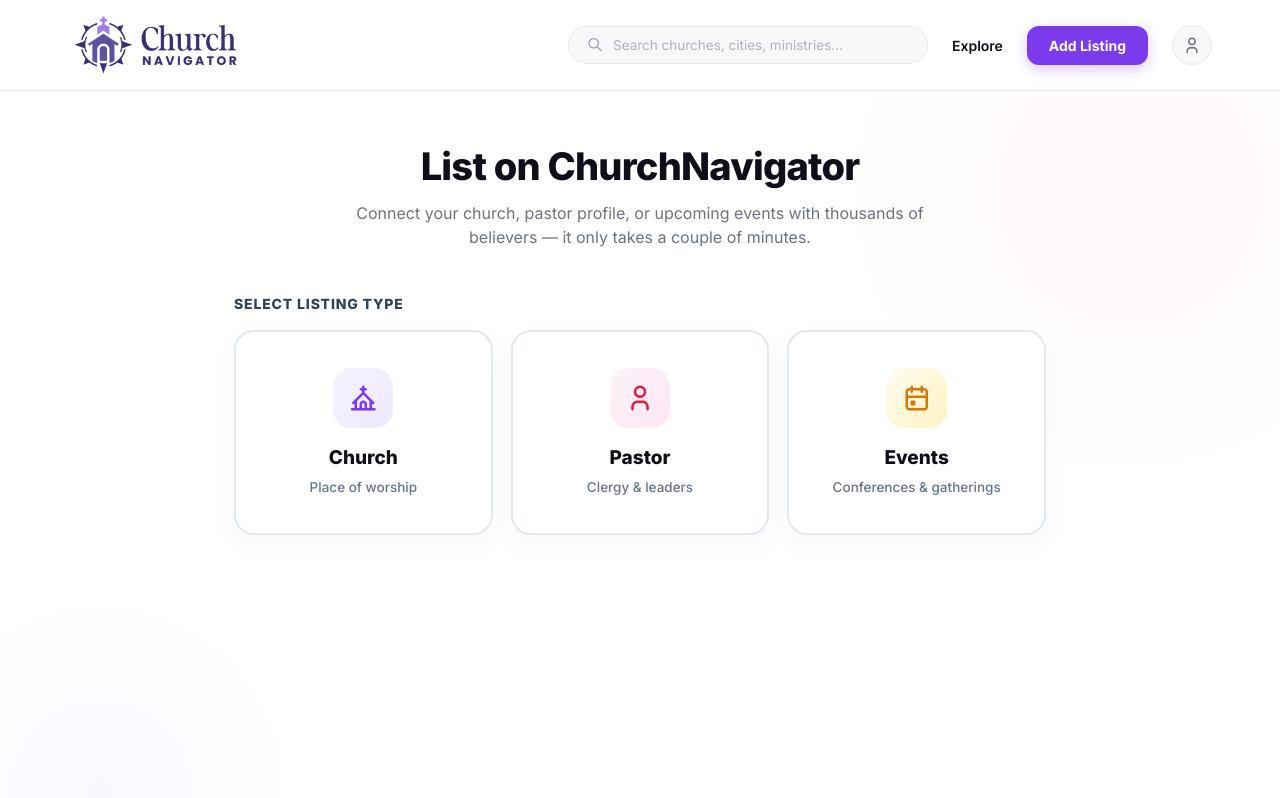
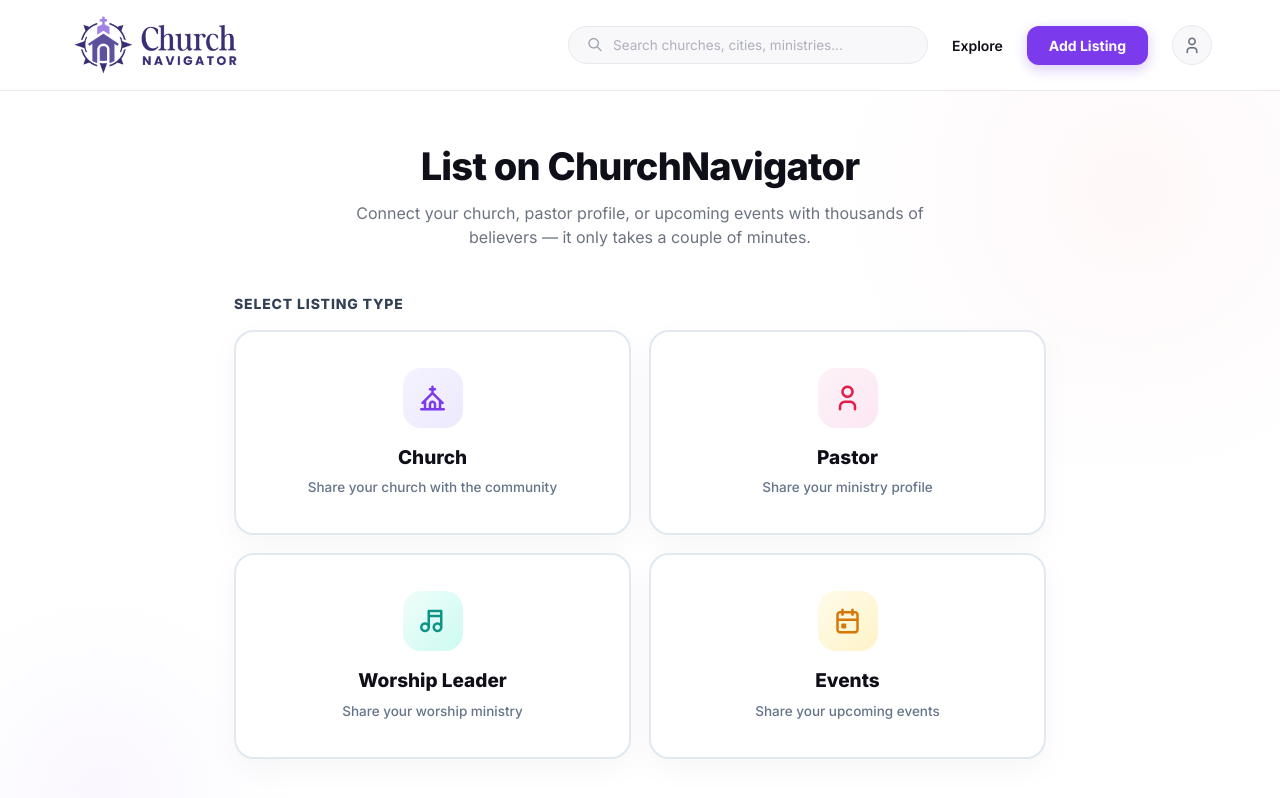
Before and after one commit to connectchurchnavigator/new, a Next.js app: page /add-listing in a window 1280 px wide. Shown: the top 798 px of the page. Built offline with nearby package versions, Linux system fonts and the light colour scheme; no server answers.

Commit message:
updated the issues

```diff
--- a/src/app/add-listing/[step]/page.tsx
+++ b/src/app/add-listing/[step]/page.tsx
@@ -112,7 +112,7 @@ export default function StepPage() {
             <div className="brand-mark"><i className="ti ti-building-church" style={{ fontSize: "18px", color: "#fff" }}></i></div>
             <div>
               <div style={{ fontSize: "20px", fontWeight: 800, color: "var(--cn-ink)" }}>Add Your Church</div>
-              <div style={{ fontSize: "12.5px", color: "var(--cn-gray)" }}>Step {currentStep} of 4</div>
+              <div style={{ fontSize: "12.5px", color: "var(--cn-gray)" }}>{currentStep === 4 ? "Review & Publish" : `Step ${currentStep} of 3`}</div>
             </div>
           </div>
           <div style={{ display: "flex", alignItems: "center", gap: "10px" }}>
--- a/src/app/onboarding/church/[step]/page.tsx
+++ b/src/app/onboarding/church/[step]/page.tsx
@@ -116,7 +116,7 @@ export default function StepPage() {
             <div className="brand-mark"><i className="ti ti-building-church" style={{ fontSize: "18px", color: "#fff" }}></i></div>
             <div>
               <div style={{ fontSize: "20px", fontWeight: 800, color: "var(--cn-ink)" }}>Add Your Church</div>
-              <div style={{ fontSize: "12.5px", color: "var(--cn-gray)" }}>Step {currentStep} of 4</div>
+              <div style={{ fontSize: "12.5px", color: "var(--cn-gray)" }}>{currentStep === 4 ? "Review & Publish" : `Step ${currentStep} of 3`}</div>
             </div>
           </div>
           <div style={{ display: "flex", alignItems: "center", gap: "10px" }}>
--- a/src/components/add-church/WelcomeScreen.tsx
+++ b/src/components/add-church/WelcomeScreen.tsx
@@ -52,10 +52,11 @@ export default function WelcomeScreen({ onSelectForm }: WelcomeScreenProps) {
           Select Listing Type
         </div>
 
-        <div style={{ display: "grid", gridTemplateColumns: "repeat(3, 1fr)", gap: "18px", marginBottom: "32px" }}>
-          <TypeCard type="church" icon="ti-building-church" title="Church" subtitle="Place of worship" onClick={() => onSelectForm("church")} />
-          <TypeCard type="pastor" icon="ti-user" title="Pastor" subtitle="Clergy & leaders" onClick={() => onSelectForm("pastor")} />
-          <TypeCard type="events" icon="ti-calendar-event" title="Events" subtitle="Conferences & gatherings" onClick={() => onSelectForm("events")} />
+        <div style={{ display: "grid", gridTemplateColumns: "repeat(2, 1fr)", gap: "18px", marginBottom: "32px" }}>
+          <TypeCard type="church" icon="ti-building-church" title="Church" subtitle="Share your church with the community" onClick={() => onSelectForm("church")} />
+          <TypeCard type="pastor" icon="ti-user" title="Pastor" subtitle="Share your ministry profile" onClick={() => onSelectForm("pastor")} />
+          <TypeCard type="worship_leader" icon="ti-music" title="Worship Leader" subtitle="Share your worship ministry" onClick={() => onSelectForm("worship_leader")} />
+          <TypeCard type="events" icon="ti-calendar-event" title="Events" subtitle="Share your upcoming events" onClick={() => onSelectForm("events")} />
         </div>
       </div>
     </div>
@@ -101,6 +102,16 @@ const TYPE_THEMES: Record<string, {
     hoverBg: "#fffbeb",
     hoverIconBg: "linear-gradient(135deg, #f59e0b, #d97706)",
     hoverShadow: "0 20px 40px -10px rgba(217, 119, 6, 0.22)"
+  },
+  worship_leader: {
+    normalBg: "#ffffff",
+    normalBorder: "#e2e8f0",
+    iconBg: "linear-gradient(135deg, #f0fdfa, #ccfbf1)",
+    iconColor: "#0d9488",
+    hoverBorder: "#0d9488",
+    hoverBg: "#f0fdfa",
+    hoverIconBg: "linear-gradient(135deg, #0d9488, #0f766e)",
+    hoverShadow: "0 20px 40px -10px rgba(13, 148, 136, 0.22)"
   }
 };
 
--- a/src/components/add-church/steps/Step2New.tsx
+++ b/src/components/add-church/steps/Step2New.tsx
@@ -220,6 +220,19 @@ export default function Step2New({ onNext, onBack }: Step2NewProps) {
   };
 
   const addService = () => {
+    const isAnyRowIncompleteOrInvalid = services.some(s => {
+      if (!s.name?.trim() || !s.from?.trim() || !s.to?.trim()) return true;
+      if (!parseTimeString(s.from)) return true;
+      if (!parseTimeString(s.to)) return true;
+      return false;
+    });
+
+    if (isAnyRowIncompleteOrInvalid) {
+      setError("Please complete all fields for existing service times before adding a new one.");
+      return;
+    }
+
+    setError("");
     setServices(prev => [
       ...prev,
       { id: Date.now(), day: "Sunday", name: "", from: "", to: "", format: "inperson" }
@@ -239,7 +252,7 @@ export default function Step2New({ onNext, onBack }: Step2NewProps) {
     }
 
     const invalidService = filledServices.find(s => {
-      if (!s.name?.trim() || !s.from?.trim()) return true;
+      if (!s.name?.trim() || !s.from?.trim() || !s.to?.trim()) return true;
 
       const fromVal = s.from?.trim();
       const toVal = s.to?.trim();
@@ -249,7 +262,7 @@ export default function Step2New({ onNext, onBack }: Step2NewProps) {
     });
 
     if (invalidService) {
-      setError("Please complete all service fields (Name and From time are required, e.g. 10am)");
+      setError("Please complete all service fields (Name, From, and To times are required).");
       return;
     }
 
```
